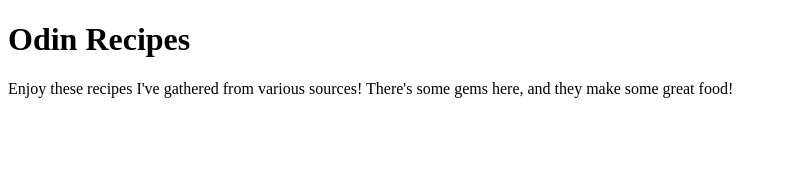
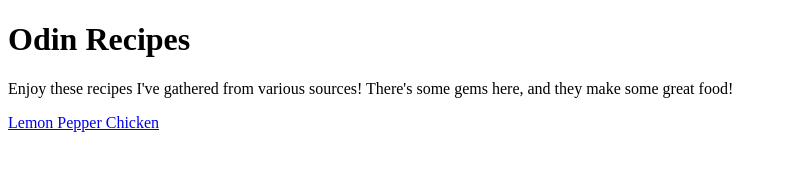
Before and after one commit to bacob30/odin-recipes, a plain HTML site: page index.html in a window 1280 px wide. Shown: the whole page, without its empty margins (0-787 px from the left). Drawn offline with Linux system fonts and the light colour scheme.

Commit message:
Add link for lemon pepper chicken.html
No link present before

```diff
--- a/index.html
+++ b/index.html
@@ -8,5 +8,6 @@
 <body>
     <h1>Odin Recipes</h1>
     <p>Enjoy these recipes I've gathered from various sources! There's some gems here, and they make some great food!</p>
+    <a href="Recipes/lemon-pepper-chicken.html">Lemon Pepper Chicken</a>
 </body>
 </html>
```
